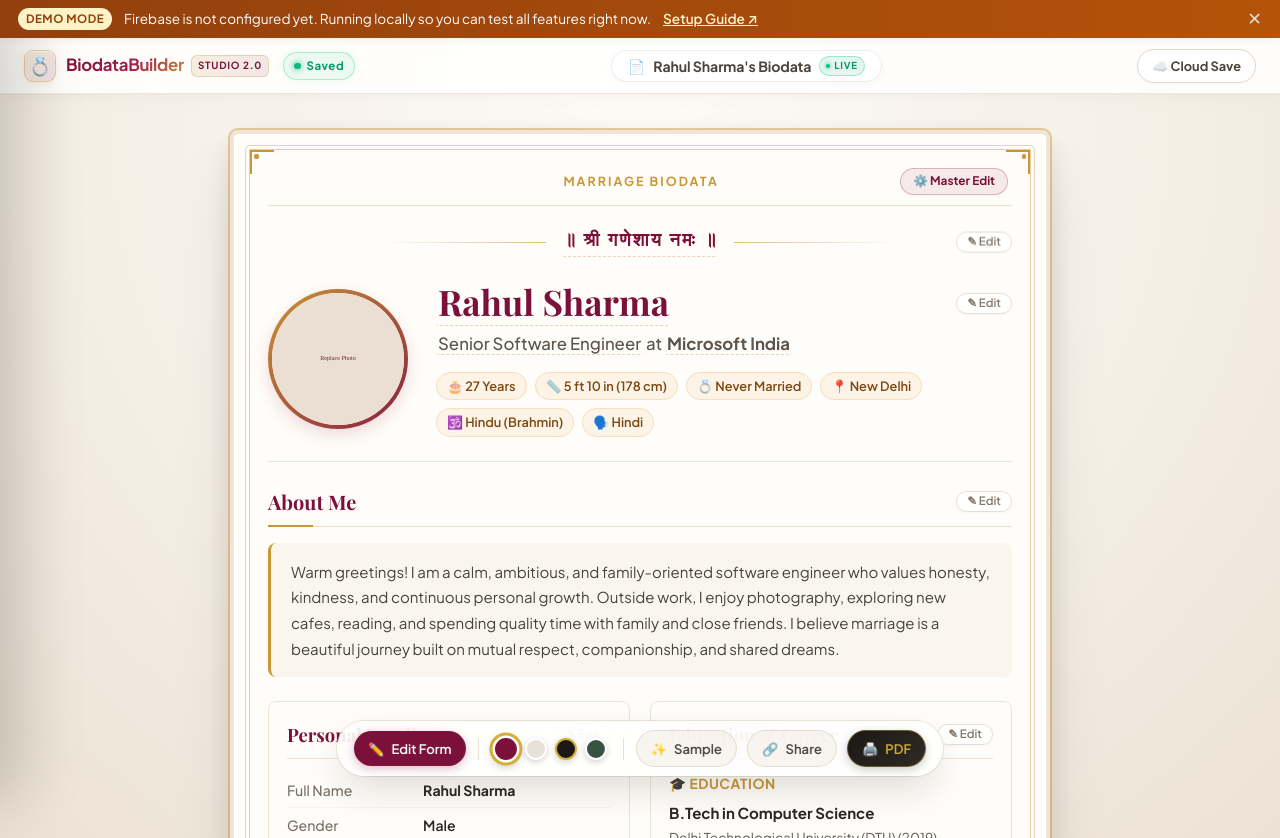
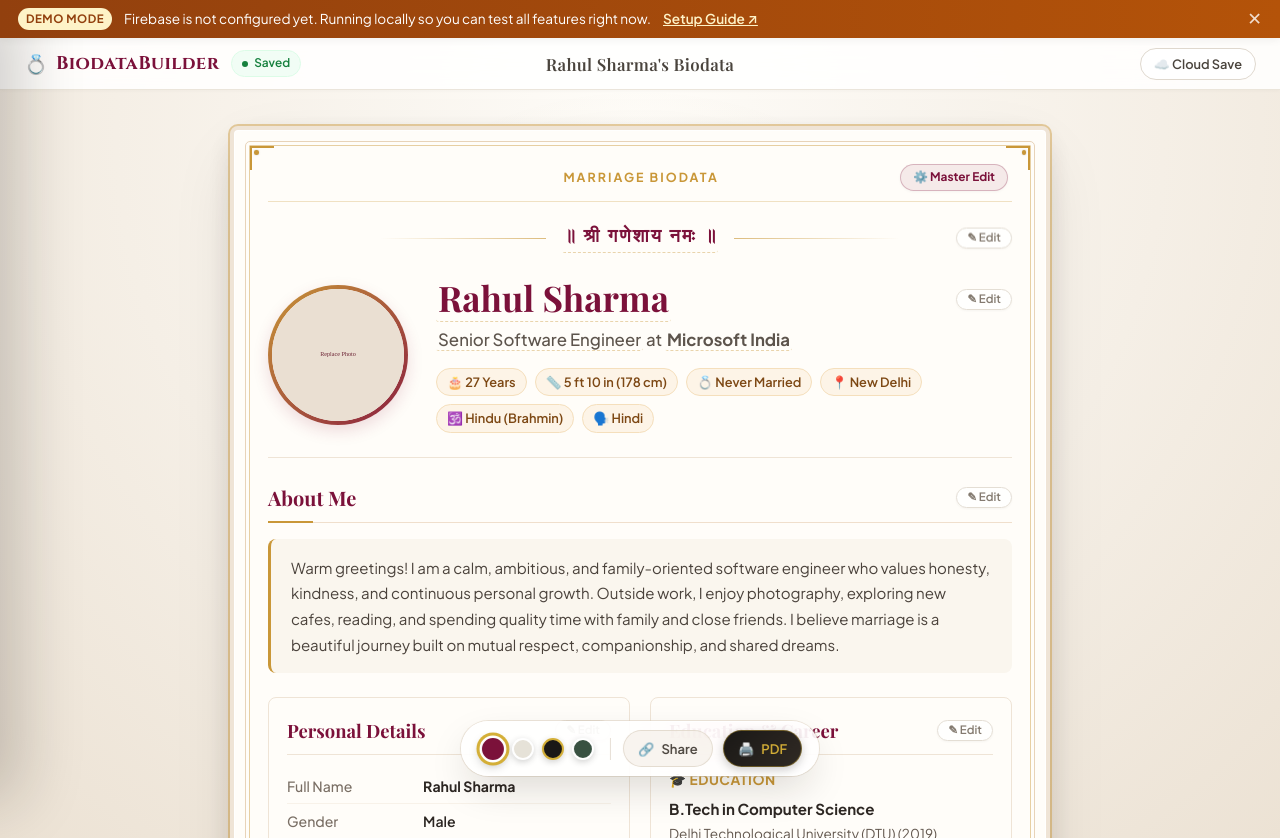
Before and after one commit to garg-madhur-garg/BioDataBuilder, a plain HTML site: page index.html in a window 1280 px wide. Drawn offline with nearby package versions, Linux system fonts and the light colour scheme; a web font is replaced by a local one.

Commit message:
feat: declutter topbar, center document title, and streamline floating dock

```diff
--- a/css/editor.css
+++ b/css/editor.css
@@ -185,14 +185,14 @@ body[data-theme="royal-maroon"] {
 }
 
 /* ==========================================================================
-   1. FUTURISTIC GLASSMORPHIC STUDIO TOPBAR (VisionOS / macOS Sequoia Style)
+   1. SLEEK EXECUTIVE STUDIO TOPBAR
    ========================================================================== */
 .editor-topbar {
-  background: var(--studio-topbar-bg, rgba(255, 255, 255, 0.76));
-  backdrop-filter: blur(28px) saturate(190%);
-  -webkit-backdrop-filter: blur(28px) saturate(190%);
+  background: var(--studio-topbar-bg, rgba(255, 255, 255, 0.85));
+  backdrop-filter: blur(20px) saturate(180%);
+  -webkit-backdrop-filter: blur(20px) saturate(180%);
   border-bottom: 1px solid var(--studio-topbar-border, rgba(0, 0, 0, 0.08));
-  height: 56px;
+  height: 52px;
   padding: 0 24px;
   display: flex;
   align-items: center;
@@ -200,238 +200,155 @@ body[data-theme="royal-maroon"] {
   gap: 16px;
   flex-shrink: 0;
   z-index: 60;
-  box-shadow:
-    0 4px 20px -2px rgba(0, 0, 0, 0.04),
-    0 1px 2px rgba(0, 0, 0, 0.02),
-    inset 0 -1px 0 rgba(255, 255, 255, 0.7);
-  transition: all 0.35s cubic-bezier(0.16, 1, 0.3, 1);
+  box-shadow: 0 1px 4px rgba(0, 0, 0, 0.03);
+  transition: all 0.3s ease;
   position: relative;
 }
 
-/* Futuristic Brand Identity */
+/* Left Brand & Status */
 .topbar-left {
   display: flex;
   align-items: center;
-  gap: 14px;
+  gap: 12px;
   flex-shrink: 0;
+  z-index: 2;
 }
 
 .topbar-brand {
   display: flex;
   align-items: center;
-  gap: 10px;
+  gap: 8px;
   text-decoration: none;
   cursor: pointer;
-  transition: transform 0.2s cubic-bezier(0.16, 1, 0.3, 1);
+  transition: opacity 0.2s ease;
 }
 .topbar-brand:hover {
-  transform: translateY(-1px);
-}
-
-.topbar-brand-icon-box {
-  width: 32px;
-  height: 32px;
-  border-radius: 9px;
-  display: flex;
-  align-items: center;
-  justify-content: center;
-  background: linear-gradient(135deg, rgba(201, 151, 56, 0.18), rgba(123, 17, 58, 0.12));
-  border: 1px solid rgba(201, 151, 56, 0.35);
-  box-shadow: 0 2px 8px rgba(201, 151, 56, 0.15), inset 0 1px 0 rgba(255, 255, 255, 0.8);
-  transition: all 0.25s ease;
-}
-.topbar-brand:hover .topbar-brand-icon-box {
-  box-shadow: 0 0 14px rgba(201, 151, 56, 0.35);
-  border-color: rgba(201, 151, 56, 0.6);
-  transform: scale(1.05);
+  opacity: 0.85;
 }
 
 .topbar-brand-icon {
-  font-size: 1.15rem;
+  font-size: 1.2rem;
   line-height: 1;
 }
 
-.topbar-brand-text-wrap {
-  display: flex;
-  align-items: center;
-  gap: 7px;
-}
-
 .topbar-brand-name {
-  font-family: var(--font-sans);
-  font-size: 1.05rem;
-  font-weight: 800;
-  letter-spacing: -0.3px;
-  background: linear-gradient(135deg, var(--studio-brand, #7B113A) 0%, #A31D4D 55%, #C99738 100%);
-  -webkit-background-clip: text;
-  -webkit-text-fill-color: transparent;
+  font-family: var(--font-royal);
+  font-size: 1.15rem;
+  font-weight: 700;
+  color: var(--studio-brand, #7B113A);
+  letter-spacing: 0.5px;
   white-space: nowrap;
 }
 
-.topbar-badge-ai {
-  font-size: 0.62rem;
-  font-weight: 800;
-  letter-spacing: 0.8px;
-  padding: 2px 6px;
-  border-radius: 6px;
-  background: linear-gradient(135deg, rgba(201, 151, 56, 0.15), rgba(123, 17, 58, 0.1));
-  color: var(--studio-brand, #7B113A);
-  border: 1px solid rgba(201, 151, 56, 0.3);
-  text-transform: uppercase;
-}
-
-/* Futuristic Live Telemetry Status Pill */
+/* Minimal Save Status Indicator */
 .save-status-indicator {
   display: flex;
   align-items: center;
   gap: 6px;
-  font-size: 0.72rem;
-  font-weight: 700;
-  letter-spacing: 0.5px;
-  color: #059669;
-  background: rgba(16, 185, 129, 0.08);
-  padding: 3.5px 10px;
+  font-size: 0.74rem;
+  font-weight: 600;
+  color: #15803D;
+  background: rgba(240, 253, 244, 0.9);
+  padding: 3px 10px;
   border-radius: 20px;
-  border: 1px solid rgba(16, 185, 129, 0.28);
-  box-shadow: 0 0 10px rgba(16, 185, 129, 0.1);
+  border: 1px solid #DCFCE7;
   white-space: nowrap;
-  transition: all 0.25s ease;
+  transition: all 0.2s ease;
 }
 
 .status-dot {
-  width: 6.5px;
-  height: 6.5px;
+  width: 6px;
+  height: 6px;
   border-radius: 50%;
-  background: #10B981;
-  box-shadow: 0 0 6px #10B981;
-  transition: all 0.25s ease;
+  background: #15803D;
+  transition: background 0.2s ease;
 }
 
 .save-status-indicator.saving {
-  color: #D97706;
-  background: rgba(245, 158, 11, 0.1);
-  border-color: rgba(245, 158, 11, 0.35);
-  box-shadow: 0 0 10px rgba(245, 158, 11, 0.15);
+  color: #B45309;
+  background: rgba(254, 243, 199, 0.9);
+  border-color: #FDE68A;
 }
 .save-status-indicator.saving .status-dot {
-  background: #F59E0B;
-  box-shadow: 0 0 8px #F59E0B;
+  background: #B45309;
   animation: pulse 1s infinite alternate;
 }
 
 .save-status-indicator.unsaved {
   color: #78716C;
-  background: rgba(120, 113, 108, 0.08);
-  border-color: rgba(120, 113, 108, 0.25);
-  box-shadow: none;
+  background: rgba(245, 245, 244, 0.9);
+  border-color: #E7E5E4;
 }
 .save-status-indicator.unsaved .status-dot {
   background: #78716C;
-  box-shadow: none;
 }
 
-/* Futuristic Floating Dynamic Island Center Capsule */
+@keyframes pulse {
+  0% { transform: scale(0.85); opacity: 0.6; }
+  100% { transform: scale(1.2); opacity: 1; }
+}
+
+/* Center Document Name — True Page Horizontal Middle */
 .topbar-center {
+  position: absolute;
+  left: 50%;
+  top: 50%;
+  transform: translate(-50%, -50%);
   display: flex;
   align-items: center;
   justify-content: center;
-  flex: 1;
-}
-
-.doc-capsule {
-  display: inline-flex;
-  align-items: center;
-  gap: 8px;
-  padding: 4px 16px;
-  background: rgba(255, 255, 255, 0.55);
-  border: 1px solid rgba(0, 0, 0, 0.07);
-  box-shadow:
-    0 2px 8px rgba(0, 0, 0, 0.03),
-    inset 0 1px 0 rgba(255, 255, 255, 0.85);
-  border-radius: 30px;
-  backdrop-filter: blur(14px);
-  -webkit-backdrop-filter: blur(14px);
-  transition: all 0.25s ease;
-}
-.doc-capsule:hover {
-  background: rgba(255, 255, 255, 0.85);
-  border-color: rgba(201, 151, 56, 0.4);
-  box-shadow: 0 4px 14px rgba(201, 151, 56, 0.12);
-  transform: translateY(-1px);
-}
-
-.doc-capsule-icon {
-  font-size: 0.88rem;
-  line-height: 1;
-  opacity: 0.8;
+  pointer-events: none;
+  z-index: 1;
 }
 
 .document-name {
-  font-family: var(--font-sans);
-  font-size: 0.88rem;
-  font-weight: 700;
+  pointer-events: auto;
+  font-family: var(--font-serif);
+  font-size: 1.05rem;
+  font-weight: 600;
   color: var(--studio-doc-name, #2D2723);
-  letter-spacing: -0.1px;
+  letter-spacing: 0.3px;
   white-space: nowrap;
   overflow: hidden;
   text-overflow: ellipsis;
-  max-width: 260px;
+  max-width: 320px;
+  text-align: center;
+  transition: color 0.3s ease;
 }
 
-.doc-capsule-badge {
-  font-size: 0.6rem;
-  font-weight: 800;
-  letter-spacing: 0.8px;
-  color: #059669;
-  background: rgba(16, 185, 129, 0.12);
-  border: 1px solid rgba(16, 185, 129, 0.3);
-  padding: 1.5px 6px;
-  border-radius: 10px;
-  display: inline-flex;
-  align-items: center;
-  gap: 4px;
-}
-
-.doc-live-pulse {
-  width: 4px;
-  height: 4px;
-  border-radius: 50%;
-  background: #10B981;
-  box-shadow: 0 0 4px #10B981;
-  animation: pulse 1.5s infinite alternate;
-}
-
-/* Futuristic Right User Area */
+/* Topbar Right Area */
 .topbar-right {
   display: flex;
   align-items: center;
   gap: 12px;
   flex-shrink: 0;
+  z-index: 2;
 }
 
 .btn-clean-ghost {
-  padding: 6px 14px;
+  padding: 5px 13px;
   font-size: 0.8rem;
-  font-weight: 700;
+  font-weight: 600;
   border-radius: 20px;
-  border: 1px solid var(--studio-topbar-btn-border, rgba(0, 0, 0, 0.08));
-  background: var(--studio-topbar-btn-bg, rgba(255, 255, 255, 0.65));
+  border: 1px solid var(--studio-topbar-btn-border, rgba(0, 0, 0, 0.1));
+  background: var(--studio-topbar-btn-bg, rgba(255, 255, 255, 0.8));
   color: var(--studio-topbar-btn-text, #2D2723);
   cursor: pointer;
   white-space: nowrap;
-  transition: all 0.25s cubic-bezier(0.16, 1, 0.3, 1);
+  transition: all 0.2s ease;
   display: inline-flex;
   align-items: center;
   gap: 6px;
-  backdrop-filter: blur(12px);
-  box-shadow: 0 1px 3px rgba(0, 0, 0, 0.03);
 }
 .btn-clean-ghost:hover {
   background: #FFFFFF;
-  border-color: rgba(201, 151, 56, 0.5);
+  border-color: var(--studio-brand, #7B113A);
   color: var(--studio-brand, #7B113A);
-  transform: translateY(-1px);
-  box-shadow: 0 4px 12px rgba(0, 0, 0, 0.08);
+}
+
+.user-profile-menu {
+  display: flex;
+  align-items: center;
 }
 
 .user-pill-clean {
@@ -439,74 +356,52 @@ body[data-theme="royal-maroon"] {
   align-items: center;
   gap: 8px;
   padding: 3px 12px 3px 4px;
-  background: rgba(255, 255, 255, 0.65);
-  border: 1px solid rgba(0, 0, 0, 0.08);
+  background: rgba(255, 255, 255, 0.7);
+  border: 1px solid var(--studio-topbar-btn-border, rgba(0, 0, 0, 0.1));
   border-radius: 24px;
-  backdrop-filter: blur(14px);
-  box-shadow: 0 2px 6px rgba(0, 0, 0, 0.04);
-  transition: all 0.25s ease;
-}
-.user-pill-clean:hover {
-  background: #FFFFFF;
-  border-color: rgba(201, 151, 56, 0.45);
-  box-shadow: 0 4px 14px rgba(0, 0, 0, 0.08);
-  transform: translateY(-1px);
+  box-shadow: 0 1px 3px rgba(0, 0, 0, 0.04);
 }
 
 .user-avatar-circle {
-  width: 26px;
-  height: 26px;
+  width: 24px;
+  height: 24px;
   border-radius: 50%;
-  background: linear-gradient(135deg, #7B113A, #C99738);
-  color: #FFFFFF;
-  font-size: 0.76rem;
-  font-weight: 800;
+  background: var(--studio-avatar-bg, #7B113A);
+  color: var(--studio-avatar-text, #FFFFFF);
+  font-size: 0.74rem;
+  font-weight: 700;
   display: flex;
   align-items: center;
   justify-content: center;
   text-transform: uppercase;
-  box-shadow: 0 2px 6px rgba(123, 17, 58, 0.35);
-  border: 1.5px solid #FFFFFF;
 }
 
 .btn-logout-clean {
   background: none;
   border: none;
-  color: #6E6357;
+  color: #78716C;
   font-size: 0.76rem;
-  font-weight: 700;
+  font-weight: 600;
   cursor: pointer;
   padding: 0;
-  transition: color 0.18s ease;
+  transition: color 0.15s ease;
   white-space: nowrap;
 }
 .btn-logout-clean:hover {
   color: #DC2626;
 }
 
-/* Dark Mode Adaptation for Futuristic Topbar */
+/* Dark Mode Adaptation */
 .ambient-studio-wrapper[data-theme="midnight-luxury"] .editor-topbar {
-  background: rgba(18, 16, 20, 0.85);
-  border-bottom-color: rgba(255, 255, 255, 0.08);
-  box-shadow: 0 4px 24px rgba(0, 0, 0, 0.5), inset 0 -1px 0 rgba(255, 255, 255, 0.05);
+  background: rgba(18, 16, 14, 0.94);
+  border-bottom-color: rgba(60, 52, 40, 0.85);
 }
-.ambient-studio-wrapper[data-theme="midnight-luxury"] .doc-capsule {
-  background: rgba(255, 255, 255, 0.06);
-  border-color: rgba(255, 255, 255, 0.12);
-  box-shadow: inset 0 1px 0 rgba(255, 255, 255, 0.08);
-}
-.ambient-studio-wrapper[data-theme="midnight-luxury"] .doc-capsule:hover {
-  background: rgba(255, 255, 255, 0.12);
-  border-color: rgba(212, 175, 55, 0.5);
-  box-shadow: 0 0 16px rgba(212, 175, 55, 0.18);
+.ambient-studio-wrapper[data-theme="midnight-luxury"] .document-name {
+  color: #E8E3DA;
 }
 .ambient-studio-wrapper[data-theme="midnight-luxury"] .user-pill-clean {
-  background: rgba(255, 255, 255, 0.08);
-  border-color: rgba(255, 255, 255, 0.14);
-}
-.ambient-studio-wrapper[data-theme="midnight-luxury"] .user-pill-clean:hover {
-  background: rgba(255, 255, 255, 0.14);
-  border-color: #D4AF37;
+  background: rgba(30, 27, 24, 0.85);
+  border-color: #383024;
 }
 .ambient-studio-wrapper[data-theme="midnight-luxury"] .btn-logout-clean {
   color: #B8AF9F;
--- a/index.html
+++ b/index.html
@@ -13,18 +13,13 @@
 <body>
 
   <div class="ambient-studio-wrapper">
-    <!-- 1. Futuristic Glassmorphic Studio Topbar -->
+    <!-- 1. Sleek Modern Studio Topbar -->
     <header class="editor-topbar">
       <!-- Left: Brand & Live Status -->
       <div class="topbar-left">
-        <a href="index.html" class="topbar-brand" title="BioDataBuilder Studio">
-          <div class="topbar-brand-icon-box">
-            <span class="topbar-brand-icon">💍</span>
-          </div>
-          <div class="topbar-brand-text-wrap">
-            <span class="topbar-brand-name">BiodataBuilder</span>
-            <span class="topbar-badge-ai">STUDIO 2.0</span>
-          </div>
+        <a href="index.html" class="topbar-brand" title="BioDataBuilder">
+          <span class="topbar-brand-icon">💍</span>
+          <span class="topbar-brand-name">BiodataBuilder</span>
         </a>
         <div class="save-status-indicator" id="save-status-indicator" title="Automatic Cloud & Local Sync">
           <span class="status-dot"></span>
@@ -32,13 +27,9 @@
         </div>
       </div>
 
-      <!-- Center: Futuristic Floating Document Capsule (Dynamic Island) -->
+      <!-- Center: Exactly Centered Document Title -->
       <div class="topbar-center">
-        <div class="doc-capsule">
-          <span class="doc-capsule-icon">📄</span>
-          <span class="document-name" id="doc-title-display">Marriage Biodata</span>
-          <span class="doc-capsule-badge"><span class="doc-live-pulse"></span>LIVE</span>
-        </div>
+        <span class="document-name" id="doc-title-display">Marriage Biodata</span>
       </div>
 
       <!-- Right: User Area -->
@@ -62,16 +53,8 @@
       </div>
     </main>
 
-    <!-- 3. Futuristic Floating Glass Dock (macOS / Dynamic Island Style) -->
+    <!-- 3. Minimal Floating Glass Dock -->
     <nav class="floating-glass-dock" id="floating-glass-dock" aria-label="Studio Quick Actions">
-      <!-- Open Structured Drawer -->
-      <button type="button" id="btn-toggle-drawer" class="dock-pill-btn dock-btn-primary" title="Open complete details editor">
-        <span class="dock-icon">✏️</span>
-        <span class="dock-label">Edit Form</span>
-      </button>
-
-      <div class="dock-divider"></div>
-
       <!-- Luxury Theme Selector Orbs -->
       <div class="dock-theme-selector" title="Choose luxury theme palette">
         <button type="button" class="theme-orb-btn active" data-theme="royal-maroon" title="Royal Maroon & Gold" style="--orb-color: #7B113A;"></button>
@@ -81,12 +64,6 @@
       </div>
 
       <div class="dock-divider"></div>
-
-      <!-- Sample Profile -->
-      <button type="button" id="btn-fill-sample" class="dock-pill-btn dock-btn-ghost" title="Auto-fill with sample biodata">
-        <span class="dock-icon">✨</span>
-        <span class="dock-label">Sample</span>
-      </button>
 
       <!-- Share Trigger -->
       <button type="button" id="btn-share-trigger" class="dock-pill-btn dock-btn-ghost" title="Share directly on WhatsApp or copy link">
```
Also changed, not shown: editor.html (+7 -30 lines).
